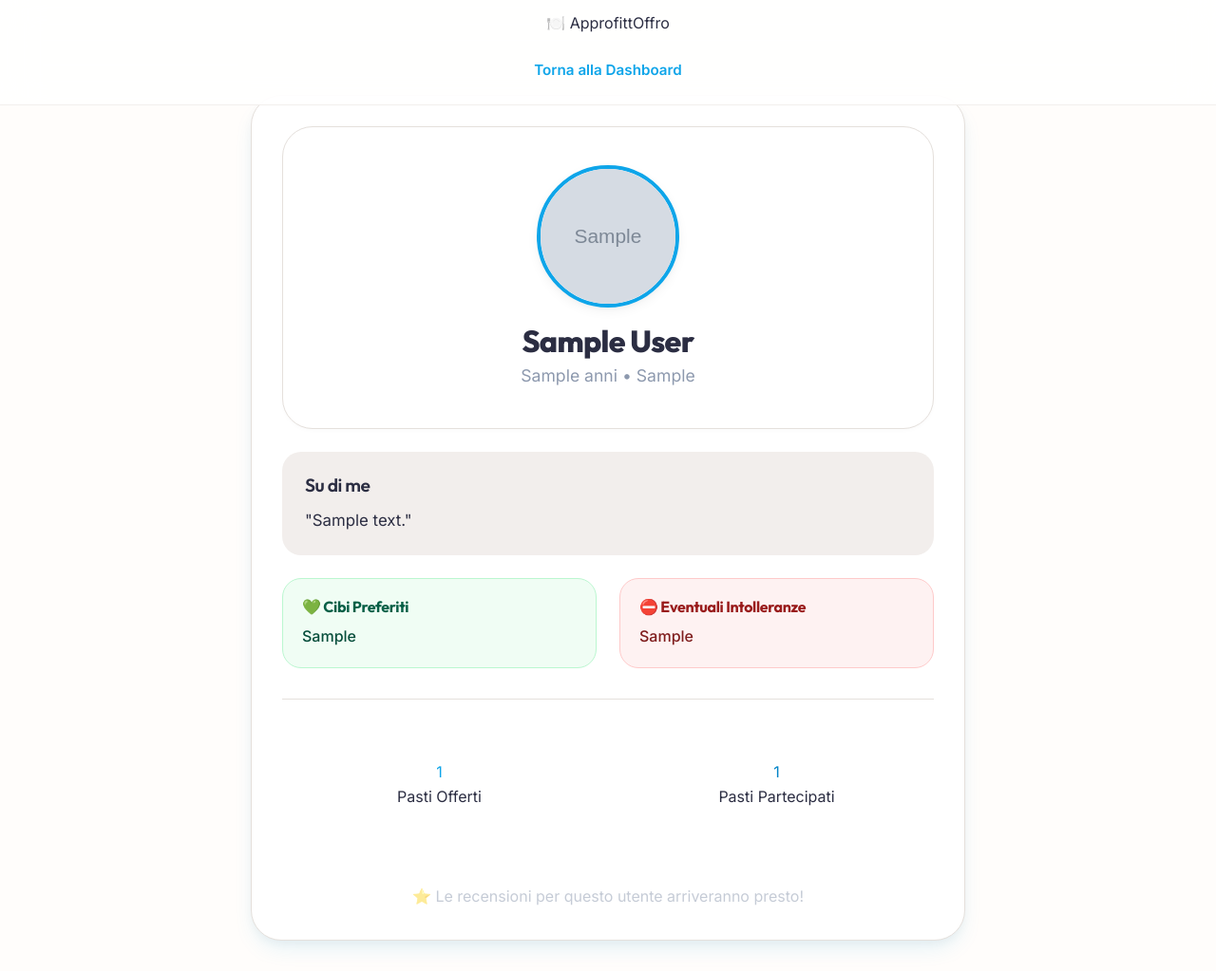
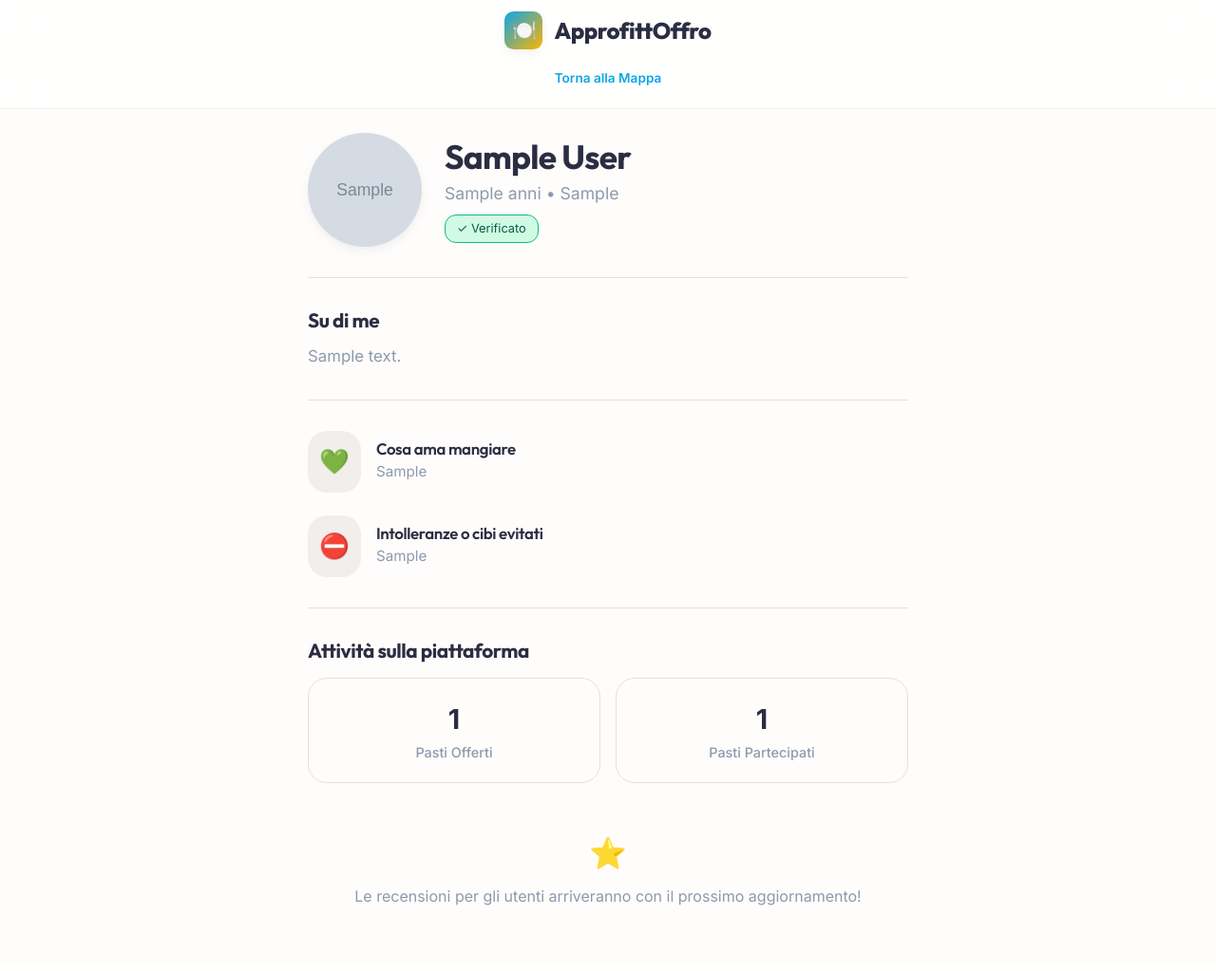
Before and after one commit to mellutecno/ApprofittOffro, a Flask app: page /profile/1 in a window 1280 px wide. Shown: the whole page at 95% size. After the commit the page ends 954 px from the top, so only its background shows below. Run offline with Flask 3, Linux system fonts and the light colour scheme; a user stored in the database is signed in; tables that the repository leaves empty hold one stand-in row (values such as "Sample post"); grey boxes marked "Sample" are stand-in pictures; some libraries are stand-ins or nearby versions.

Commit message:
UI: Restyling del Profilo Pubblico in stile Airbnb

```diff
--- a/execution/templates/public_profile.html
+++ b/execution/templates/public_profile.html
@@ -4,64 +4,87 @@
     <meta charset="UTF-8">
     <meta name="viewport" content="width=device-width, initial-scale=1.0">
     <title>Profilo di {{ user.nome }} - ApprofittOffro</title>
-    <link href="https://fonts.googleapis.com/css2?family=Inter:wght@400;500;600;700;800&display=swap" rel="stylesheet">
+    <link href="https://fonts.googleapis.com/css2?family=Outfit:wght@400;500;600;700;800&family=Inter:wght@400;500;600&display=swap" rel="stylesheet">
     <link rel="stylesheet" href="{{ url_for('static', filename='css/styles.css') }}">
 </head>
 <body>
-    <header class="navbar">
-        <div class="nav-brand">🍽️ ApprofittOffro</div>
+    <nav class="navbar">
+        <a href="/dashboard" class="navbar-brand">
+            <span class="logo-icon">🍽️</span>
+            ApprofittOffro
+        </a>
         <div class="nav-links">
-            <a href="{{ url_for('dashboard') }}" class="btn btn-outline">Torna alla Dashboard</a>
+            <ul style="display:flex; list-style:none; gap:16px;">
+                <li><a href="/dashboard" class="btn btn-outline btn-sm">Torna alla Mappa</a></li>
+            </ul>
         </div>
-    </header>
+    </nav>
 
-    <main class="container" style="padding-top: 100px; max-width: 800px;">
-        <div class="glass-card" style="margin-bottom: 32px;">
-            <div class="profile-header" style="flex-direction: column; text-align: center; gap: 16px; margin-bottom: 16px;">
-                <img src="{{ url_for('uploaded_file', filename=user.foto_filename) }}" alt="Foto di {{ user.nome }}" class="avatar-large" style="width: 150px; height: 150px; border: 4px solid var(--primary);">
+    <main class="container" style="padding-top: 140px; max-width: 680px; padding-bottom: 60px;">
+
+        <div style="display: flex; align-items: center; gap: 24px; margin-bottom: 32px;">
+            <img src="{{ url_for('uploaded_file', filename=user.foto_filename) }}" alt="Foto di {{ user.nome }}" style="width: 120px; height: 120px; border-radius: 50%; object-fit: cover; box-shadow: var(--shadow-md);">
+            <div>
+                <h1 style="font-size: 2.2rem; font-family: 'Outfit', sans-serif; font-weight: 700; margin-bottom: 4px; color: var(--text-main);">{{ user.nome }}</h1>
+                <p class="text-muted" style="font-size: 1.1rem;">{{ user.fascia_eta }} anni • {{ user.citta.split(',')[0] if user.citta else 'Luogo segreto' }}</p>
+                {% if user.verificato %}
+                <span class="badge" style="background:#D1FAE5; color:#065F46; border:1px solid #10B981; padding: 4px 12px; border-radius:12px; font-size:0.8rem; margin-top:8px; display:inline-block;">✓ Verificato</span>
+                {% endif %}
+            </div>
+        </div>
+
+        <hr style="border: none; border-top: 1px solid var(--border); margin: 32px 0;">
+
+        {% if user.bio %}
+        <div style="margin-bottom: 32px;">
+            <h3 style="font-size: 1.3rem; font-family: 'Outfit', sans-serif; font-weight: 700; margin-bottom: 12px; color: var(--text-main);">Su di me</h3>
+            <p style="font-size: 1.05rem; line-height: 1.6; color: var(--text-muted);">{{ user.bio }}</p>
+        </div>
+
+        <hr style="border: none; border-top: 1px solid var(--border); margin: 32px 0;">
+        {% endif %}
+
+        <div style="display: flex; flex-direction: column; gap: 24px; margin-bottom: 32px;">
+            {% if user.cibi_preferiti %}
+            <div style="display: flex; align-items: center; gap: 16px;">
+                <div style="font-size: 1.6rem; background: var(--bg-surface); padding: 12px; border-radius: var(--radius-lg);">💚</div>
                 <div>
-                    <h1 style="font-size: 2rem; margin-bottom: 4px;">{{ user.nome }}</h1>
-                    <p class="text-muted" style="font-size: 1.1rem;">{{ user.fascia_eta }} anni • {{ user.citta.split(',')[0] if user.citta else 'Luogo segreto' }}</p>
+                    <h4 style="font-size: 1.05rem; font-weight: 600; color: var(--text-main); margin-bottom: 2px;">Cosa ama mangiare</h4>
+                    <p style="font-size: 0.95rem; color: var(--text-muted);">{{ user.cibi_preferiti }}</p>
                 </div>
-            </div>
-
-            {% if user.bio %}
-            <div style="background: var(--bg-surface); padding: 24px; border-radius: var(--radius-lg); margin-top: 24px;">
-                <h3 style="margin-bottom: 12px; font-size: 1.2rem;">Su di me</h3>
-                <p style="font-size: 1.05rem; line-height: 1.6; color: var(--text-main);">"{{ user.bio }}"</p>
             </div>
             {% endif %}
 
-            <div style="display: grid; grid-template-columns: repeat(auto-fit, minmax(250px, 1fr)); gap: 24px; margin-top: 24px;">
-                <div style="background: #F0FDF4; padding: 20px; border-radius: var(--radius-lg); border: 1px solid #BBF7D0;">
-                    <h4 style="color: #065F46; margin-bottom: 8px;">💚 Cibi Preferiti</h4>
-                    <p style="color: #064E3B; font-weight: 500;">{{ user.cibi_preferiti or "Nessuna preferenza indicata" }}</p>
-                </div>
-                <div style="background: #FEF2F2; padding: 20px; border-radius: var(--radius-lg); border: 1px solid #FECACA;">
-                    <h4 style="color: #991B1B; margin-bottom: 8px;">⛔ Eventuali Intolleranze</h4>
-                    <p style="color: #7F1D1D; font-weight: 500;">{{ user.intolleranze or "Nessuna" }}</p>
+            {% if user.intolleranze %}
+            <div style="display: flex; align-items: center; gap: 16px;">
+                <div style="font-size: 1.6rem; background: var(--bg-surface); padding: 12px; border-radius: var(--radius-lg);">⛔</div>
+                <div>
+                    <h4 style="font-size: 1.05rem; font-weight: 600; color: var(--text-main); margin-bottom: 2px;">Intolleranze o cibi evitati</h4>
+                    <p style="font-size: 0.95rem; color: var(--text-muted);">{{ user.intolleranze }}</p>
                 </div>
             </div>
+            {% endif %}
+        </div>
 
-            <hr style="border: none; border-top: 1px solid var(--border); margin: 32px 0;">
+        <hr style="border: none; border-top: 1px solid var(--border); margin: 32px 0;">
 
-            <div class="stats-grid" style="margin-bottom: 0;">
-                <div class="stat-card">
-                    <div class="stat-value" style="color: var(--primary);">{{ offerte_totali }}</div>
-                    <div class="stat-label">Pasti Offerti</div>
-                </div>
-                <div class="stat-card">
-                    <div class="stat-value" style="color: var(--primary-dark);">{{ recuperi_effettuati }}</div>
-                    <div class="stat-label">Pasti Partecipati</div>
-                </div>
+        <h3 style="font-size: 1.3rem; font-family: 'Outfit', sans-serif; font-weight: 700; margin-bottom: 16px; color: var(--text-main);">Attività sulla piattaforma</h3>
+        <div style="display: grid; grid-template-columns: 1fr 1fr; gap: 16px;">
+            <div style="padding: 20px; border: 1px solid var(--border); border-radius: var(--radius-lg); text-align: center;">
+                <div style="font-size: 1.8rem; font-weight: 800; color: var(--text-main);">{{ offerte_totali }}</div>
+                <div style="font-size: 0.9rem; color: var(--text-muted); font-weight: 500;">Pasti Offerti</div>
             </div>
+            <div style="padding: 20px; border: 1px solid var(--border); border-radius: var(--radius-lg); text-align: center;">
+                <div style="font-size: 1.8rem; font-weight: 800; color: var(--text-main);">{{ recuperi_effettuati }}</div>
+                <div style="font-size: 0.9rem; color: var(--text-muted); font-weight: 500;">Pasti Partecipati</div>
+            </div>
+        </div>
 
-            <!-- Spazio per le future Recensioni a 5 stelle -->
-            <div id="reviews-placeholder" style="margin-top: 48px; text-align: center; opacity: 0.5;">
-                <p>⭐ Le recensioni per questo utente arriveranno presto!</p>
-            </div>
+        <div id="reviews-placeholder" style="margin-top: 48px; text-align: center; color: var(--text-muted);">
+            <div style="font-size: 2rem; margin-bottom: 8px;">⭐</div>
+            <p>Le recensioni per gli utenti arriveranno con il prossimo aggiornamento!</p>
+        </div>
 
-        </div>
     </main>
 </body>
 </html>
```
Also changed, not shown: 1 other file.
